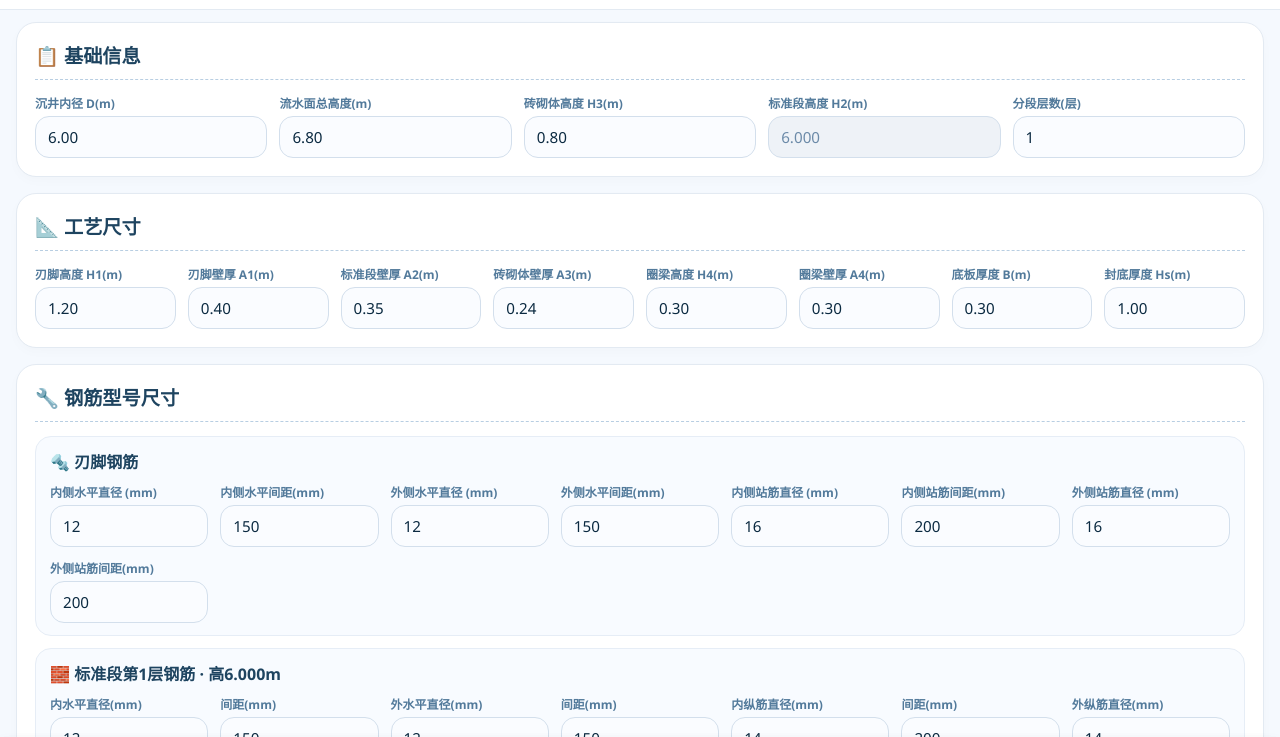
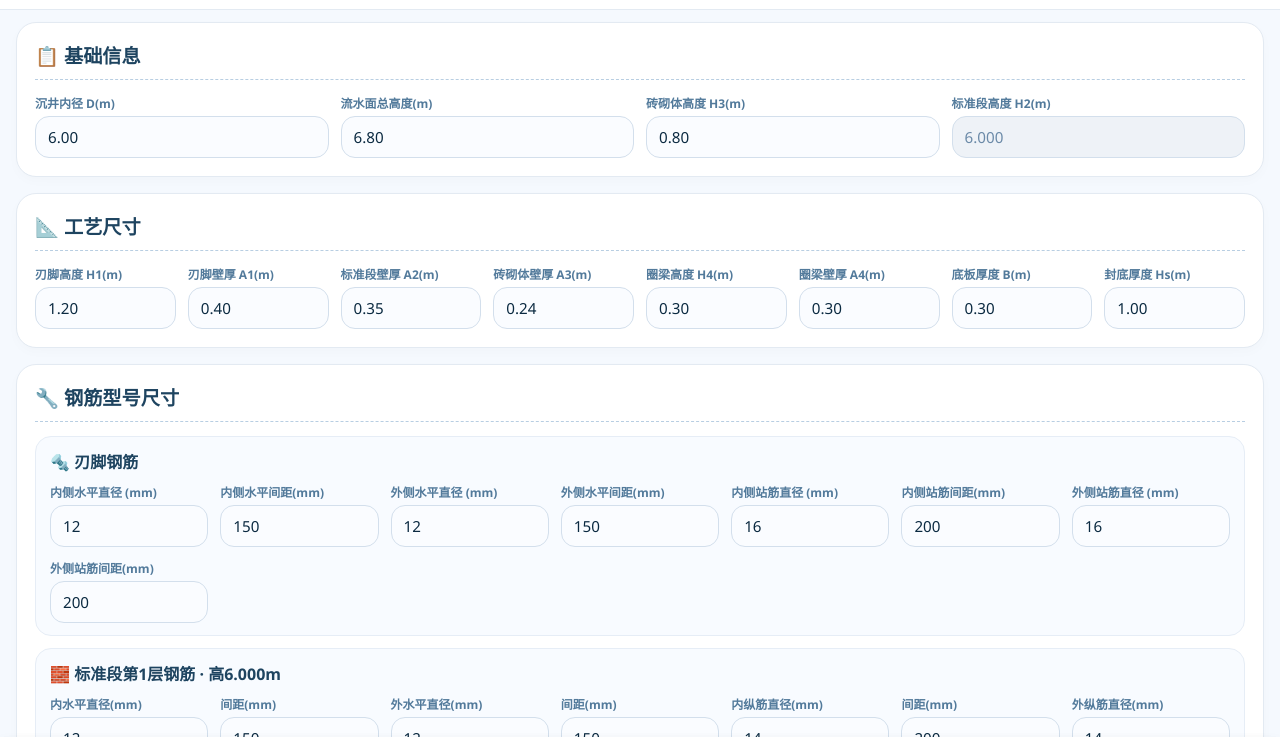
Before and after one commit to xs1319/PakePlus-iOS-v2.2.3, a website: page scripts/www/index.html in a window 1280 px wide. Shown: the part 63-800 px from the top of the page. Drawn offline with Linux system fonts and the light colour scheme.

Commit message:
update src file from pakeplus

```diff
--- a/scripts/www/index.html
+++ b/scripts/www/index.html
@@ -209,7 +209,6 @@
           <div class="input-item"><label>流水面总高度(m)</label><input id="totalFlowH" type="number" step="0.01" value="6.80"></div>
           <div class="input-item"><label>砖砌体高度 H3(m)</label><input id="H3" type="number" step="0.01" value="0.80"></div>
           <div class="input-item"><label>标准段高度 H2(m)</label><input id="H2" type="number" readonly disabled></div>
-          <div class="input-item"><label>分段层数(层)</label><input id="autoLayers" type="number" step="1" value="1" min="1"></div>
         </div>
       </div>
 
@@ -364,7 +363,6 @@
     const totalFlowH=()=>parseFloat(document.getElementById('totalFlowH').value)||0;
     const H3=()=>parseFloat(document.getElementById('H3').value)||0;
     const H2_input=document.getElementById('H2');
-    const autoLayersInput=document.getElementById('autoLayers');
 
     // ====== 初始化音频上下文 (用于合成敲击声) ======
     const AudioContext = window.AudioContext || window.webkitAudioContext;
@@ -398,15 +396,12 @@
       let h2 = totalFlowH() - H3();
       if(h2 < 0) h2 = 0;
       H2_input.value = h2.toFixed(3);
-
-      const suggestedLayers = h2 > 0 ? Math.ceil(h2 / 7.0) : 1;
-      autoLayersInput.value = suggestedLayers;
       renderStandardLayers();
     }
 
     function renderStandardLayers(){
       const H2m = parseFloat(H2_input.value) || 0;
-      const layers = parseInt(autoLayersInput.value) || 1;
+      const layers = H2m > 0 ? Math.ceil(H2m / 7.0) : 1;
       const perLayer = layers > 0 ? (H2m / layers) : 0;
 
       let html = '';
@@ -438,14 +433,12 @@
 
     document.getElementById('totalFlowH').addEventListener('input', syncH2);
     document.getElementById('H3').addEventListener('input', syncH2);
-    autoLayersInput.addEventListener('input', renderStandardLayers);
 
     function captureInputs(){
       const base = {
         D: D(), totalFlowH: totalFlowH(), H3: H3(), H1: parseFloat(document.getElementById('H1').value)||0, A1: parseFloat(document.getElementById('A1').value)||0,
         A2: parseFloat(document.getElementById('A2').value)||0, A3: parseFloat(document.getElementById('A3').value)||0, H4: parseFloat(document.getElementById('H4').value)||0,
         A4: parseFloat(document.getElementById('A4').value)||0, B: parseFloat(document.getElementById('B').value)||0, sealThick: parseFloat(document.getElementById('sealThick').value)||0,
-        autoLayers: parseInt(autoLayersInput.value)||1,
         φ1: document.getElementById('φ1')?.value, L1: document.getElementById('L1')?.value, φ2: document.getElementById('φ2')?.value, L2: document.getElementById('L2')?.value,
         φ3: document.getElementById('φ3')?.value, L3: document.getElementById('L3')?.value, φ4: document.getElementById('φ4')?.value, L4: document.getElementById('L4')?.value,
         φ17: document.getElementById('φ17')?.value, L17: document.getElementById('L17')?.value, φ18: document.getElementById('φ18')?.value, L18: document.getElementById('L18')?.value,
@@ -473,7 +466,6 @@
       if(!data) return;
       if(data.totalFlowH) document.getElementById('totalFlowH').value = data.totalFlowH;
       if(data.H3) document.getElementById('H3').value = data.H3;
-      if(data.autoLayers) autoLayersInput.value = data.autoLayers;
 
       let h2 = totalFlowH() - H3();
       if(h2 < 0) h2 = 0;
@@ -494,7 +486,7 @@
       const H3_m=H3(), A3_m=parseFloat(document.getElementById('A3').value)||0;
       const H4_m=parseFloat(document.getElementById('H4').value)||0, A4_m=parseFloat(document.getElementById('A4').value)||0;
       const B_m=parseFloat(document.getElementById('B').value)||0, seal_m=parseFloat(document.getElementById('sealThick').value)||0;
-      const layers = parseInt(autoLayersInput.value) || 1;
+      const layers = H2_m > 0 ? Math.ceil(H2_m / 7.0) : 1;
       const perLayer = layers > 0 ? (H2_m / layers) : 0;
 
       // 1. 模板
@@ -720,7 +712,7 @@
       container.innerHTML = records.map((r, idx)=>{
         const inp = r.inputs, res = r.results;
         const H2_m = inp.totalFlowH - inp.H3;
-        const layers = inp.autoLayers || (H2_m > 0 ? Math.ceil(H2_m / 7.0) : 1);
+        const layers = H2_m > 0 ? Math.ceil(H2_m / 7.0) : 1;
 
         let layerHtml = '';
         for(let i=1; i<=layers; i++){
@@ -897,7 +889,7 @@
       const rec = loadRecords().find(r=>r.id==id); if(!rec) return;
       const inp = rec.inputs, res = rec.results;
       const H2_m = inp.totalFlowH - inp.H3;
-      const layers = inp.autoLayers || (H2_m > 0 ? Math.ceil(H2_m / 7.0) : 1);
+      const layers = H2_m > 0 ? Math.ceil(H2_m / 7.0) : 1;
 
       let layerText = '';
       for(let i=1; i<=layers; i++){
@@ -945,16 +937,13 @@ ${layerText}【底板及圈梁】
   钢筋： ${inp.priceLabRebar}元/t
   砼： ${inp.priceLabConc}元/m³
   砌体： ${inp.priceLabMasonry}元/块
-
 【材料】
   钢筋： ${inp.priceMatRebar}元/t
   砼： ${inp.priceMatConc}元/m³
   砖： ${inp.priceMatBrick}元/块
-
 【机械】
   长臂挖机： ${inp.priceMachExc}元/m³
   土方外运： ${inp.priceMachTrans}元/m³
-
 【费率】
   管理费： ${inp.manageRate}%
   利润： ${inp.profitRate}%
```
